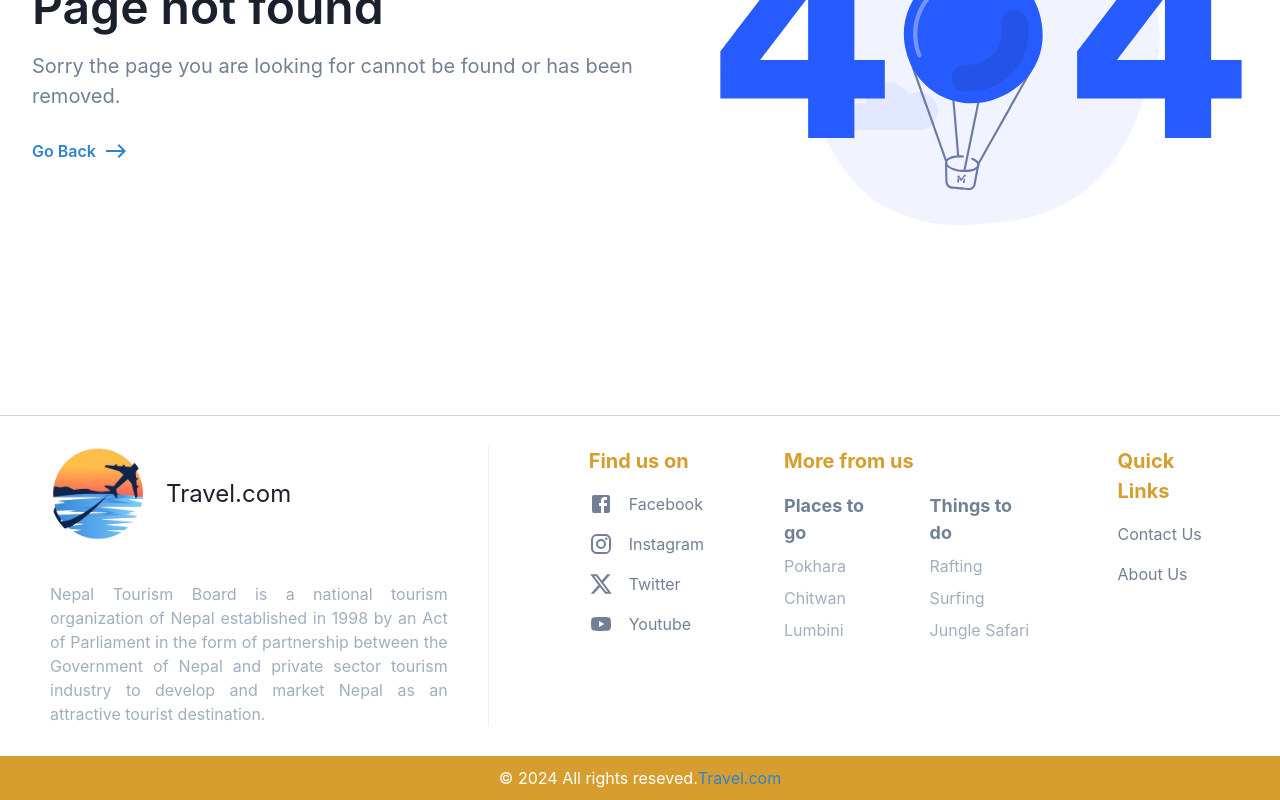
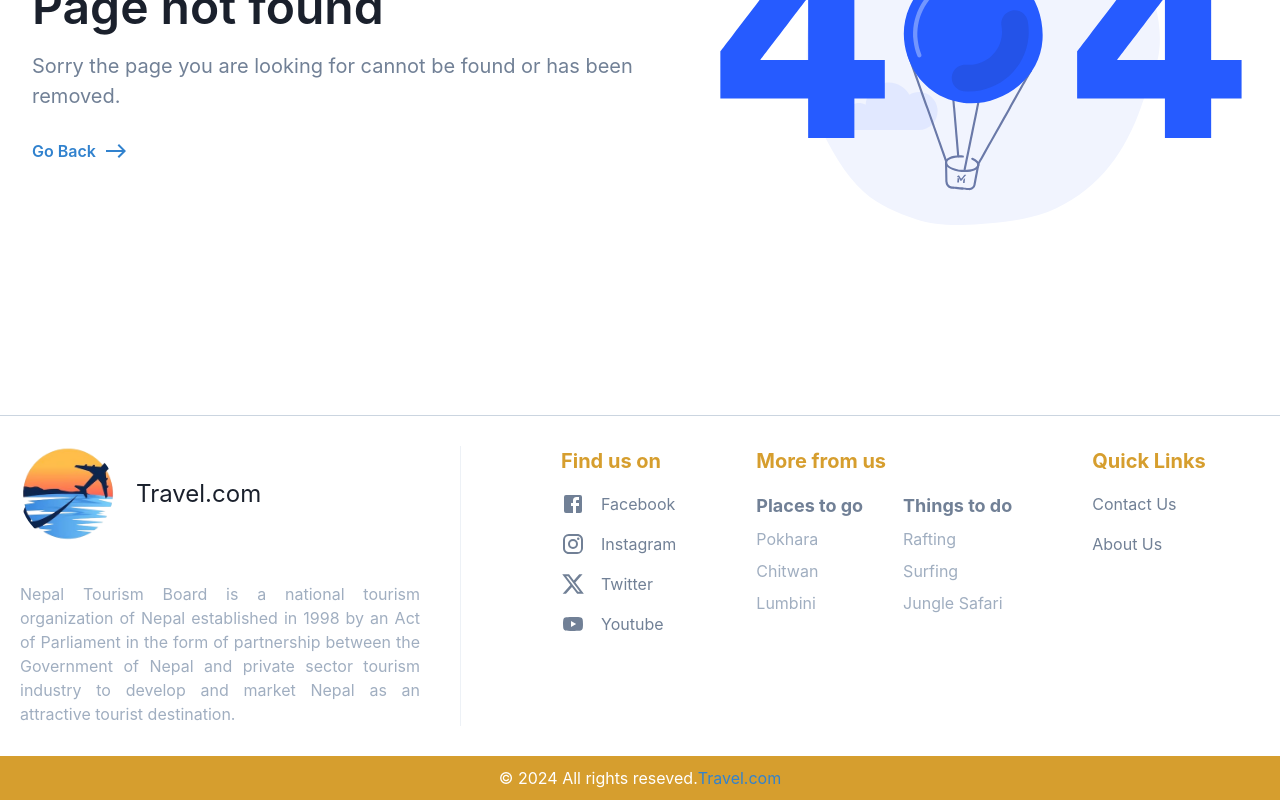
Before and after one commit to Eunesh/TravelAndToursWebiste, a React (Vite) app: page / in a window 1280 px wide. Shown: the part 410-1210 px from the top of the page. Built offline with nearby package versions, Linux system fonts and the light colour scheme.

Commit message:
Fix: changed container size from 2xl to xl

```diff
--- a/src/components/common/layout/MainContainer.tsx
+++ b/src/components/common/layout/MainContainer.tsx
@@ -7,7 +7,7 @@ interface IMainContainer {
 const MainContainer: FC<IMainContainer> = ({ children }) => {
   return (
     <Container maxW="full">
-      <Container maxW="container.2xl" py={{ base: "30px", md: "50px" }}>
+      <Container maxW="container.xl" py={{ base: "30px", md: "50px" }}>
         {children}
       </Container>
     </Container>
--- a/src/components/common/layout/footer/Footer.tsx
+++ b/src/components/common/layout/footer/Footer.tsx
@@ -194,7 +194,7 @@ const TopFooter = () => {
 const Footer = () => {
   return (
     <Container maxW="full" p={0} borderTop="1px" borderColor="gray.300">
-      <Container maxW="container.2xl" px={"50px"} py="30px">
+      <Container maxW="container.xl" px={"20px"} py="30px">
         <TopFooter />
       </Container>
       <BottomFooter />
--- a/src/components/common/layout/header/Header.tsx
+++ b/src/components/common/layout/header/Header.tsx
@@ -7,7 +7,7 @@ import logo from "../../../../assets/images/logo.png";
 const Header = () => {
   return (
     <Container maxW="full" borderBottom="1px" borderColor="gray.300">
-      <Container maxW="container.2xl" py="10px">
+      <Container maxW="container.xl" py="10px">
         <Flex justifyContent="space-between" alignItems="center">
           <Link to="/">
             <Flex gap={2} alignItems="center">
```
